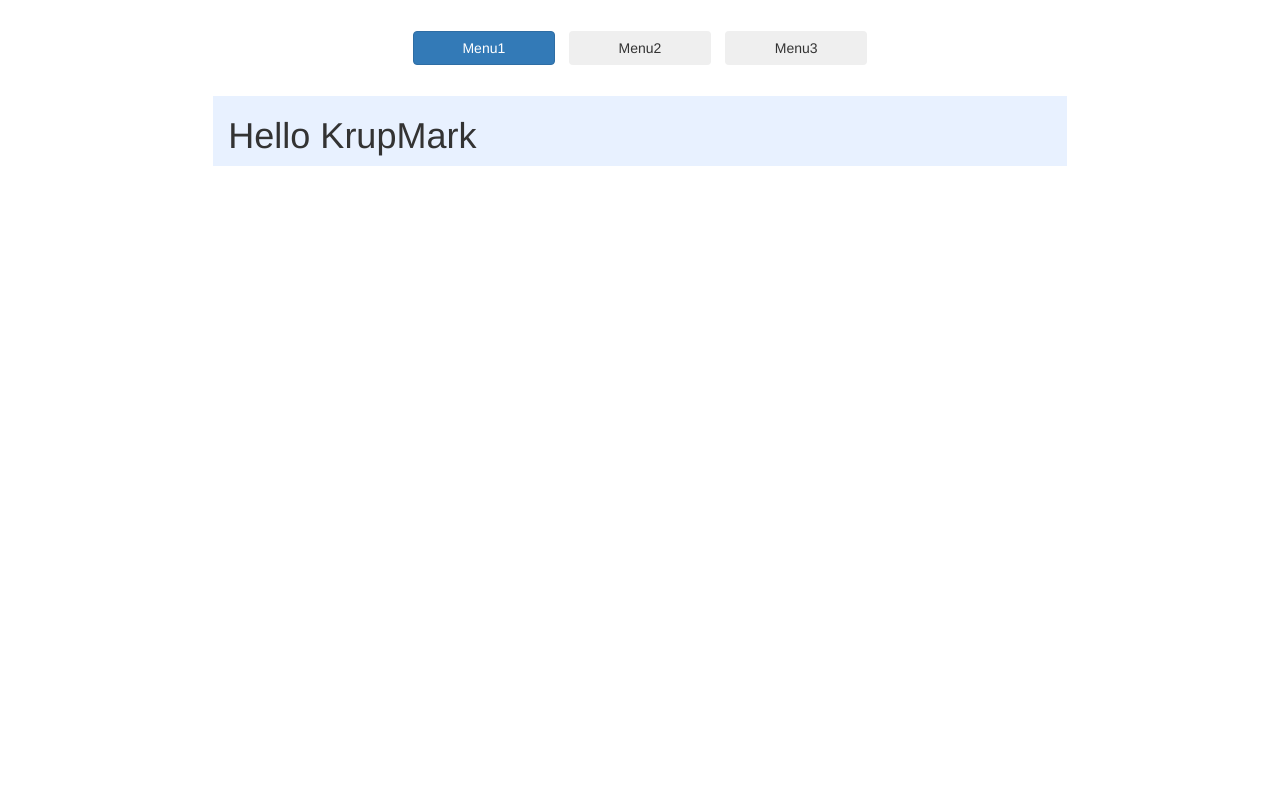
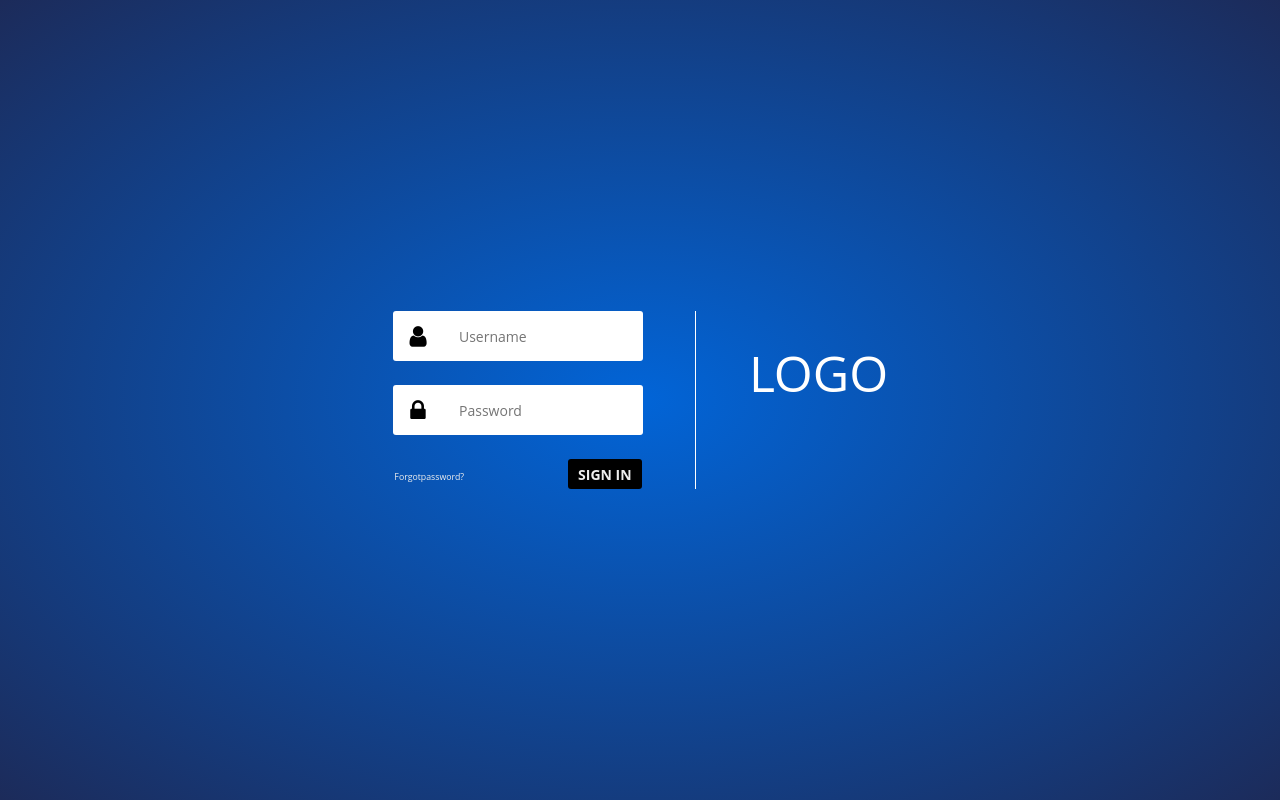
Before and after one commit to patya8888/nyilvantarto_flask, a Flask app: page / in a window 1280 px wide. Run offline with Flask 2, Linux system fonts and the light colour scheme; some libraries are stand-ins or nearby versions.

Commit message:
rendrakas

```diff
--- a/app.py
+++ b/app.py
@@ -1,21 +1,43 @@
 from flask import Flask
 from flask import render_template
+from flask import request, redirect, url_for
+
 app = Flask(__name__)
 app.debug = True
 
 # http://flask.pocoo.org
 # az index fuggveny rendereli le az index.html file-t
+# a / oldalon get és post method-okat is engedünk
+# https://www.w3schools.com/tags/ref_httpmethods.asp
+# EZ NEM EGY IGAZI BEJELENTKEZO FElULET, igy nem szabad csinalni rendes bejelentkezest
+@app.route("/", methods=['GET', 'POST'])
+def index():
+    # egy error valtozot deklaralunk aminek a kezdo erteken None (azaz semmi)
+    error = None
+    # ha ez a page ugy van meghivva hogy a kliens POST-ot kuld
+    if request.method == 'POST':
+        # a login.html-ben levo form adatokat, kiszedjuk a POST-bol es betoltjuk ket darab valtozoba
+        email = request.form.get('email')
+        passwd = request.form.get('password')
+        # print(request.form.get)
+        print("A megadott emailcim: {}".format(email))
+        print("A megadott jelszo: {}".format(passwd))
+        # a bekuldott adatok kozul ellenorizzuk a felahasznalonevet, es ha az helyes
+        if email == "KrupMark":
+            # atiranyitjuk a felhasznalot a belso oldalra
+            return redirect(url_for('nyilvantarto'))
+        else:
+            # ha rossz adatokat adott meg, akkor egy hibauzenetet kuldonk...
+            error = 'Invalid Credentials. Please try again.'
+    # a flask minden template file-t a templates mappan belul keres.
+    # ha nem POST a http keres, hanem GET, akkor siman csak a login.html-t rendereljuk:
+    return render_template('login.html', error=error)
 
-@app.route("/")
-def index():
+@app.route("/nyilvantarto")
+def nyilvantarto():
     user = "KrupMark"
-    # a user valtozo, az a index.html file-ban is user valtozokent lesz elerheto
+    # a user valtozo,az az index.html file-ban is user valtozokent lesz elerheto
     return render_template('index.html', user=user)
-
-# a flask minden template file-t a templates mappan belül keres.
-@app.route("/login")
-def loginPage():
-    return render_template('login.html')
 
 if __name__ == "__main__":
 	app.run(host='0.0.0.0')
--- a/static/css/login.css
+++ b/static/css/login.css
@@ -1,80 +1,167 @@
-body {
-padding-top: 120px;
-padding-bottom: 40px;
-background-color: #eee;
+@charset "utf-8";
+
+
+@import url//maxcdn.bootstrapcdn.com/font-awesome/4.3.0/css/font-awesome.min.css);
+
+
+
+div.main{
+    background: #0264d6; /* Old browsers */
+background: -moz-radial-gradient(center, ellipse cover,  #0264d6 1%, #1c2b5a 100%); /* FF3.6+ */
+background: -webkit-gradient(radial, center center, 0px, center center, 100%, color-stop(1%,#0264d6), color-stop(100%,#1c2b5a)); /* Chrome,Safari4+ */
+background: -webkit-radial-gradient(center, ellipse cover,  #0264d6 1%,#1c2b5a 100%); /* Chrome10+,Safari5.1+ */
+background: -o-radial-gradient(center, ellipse cover,  #0264d6 1%,#1c2b5a 100%); /* Opera 12+ */
+background: -ms-radial-gradient(center, ellipse cover,  #0264d6 1%,#1c2b5a 100%); /* IE10+ */
+background: radial-gradient(ellipse at center,  #0264d6 1%,#1c2b5a 100%); /* W3C */
+filter: progid:DXImageTransform.Microsoft.gradient( startColorstr='#0264d6', endColorstr='#1c2b5a',GradientType=1 ); /* IE6-9 fallback on horizontal gradient */
+height:calc(100vh);
+width:100%;
+}
+
+[class*="fontawesome-"]:before {
+  font-family: 'FontAwesome', sans-serif;
+}
+
+/* ---------- GENERAL ---------- */
+
+* {
+  box-sizing: border-box;
+    margin:0px auto;
+
+  &:before,
+  &:after {
+    box-sizing: border-box;
+  }
 
 }
-.btn
-{
-outline:0;
-border:none;
-border-top:none;
-border-bottom:none;
-border-left:none;
-border-right:none;
-box-shadow:inset 2px -3px rgba(0,0,0,0.15);
+
+body {
+
+    color: #606468;
+  font: 87.5%/1.5em 'Open Sans', sans-serif;
+  margin: 0;
 }
-.btn:focus
-{
-outline:0;
--webkit-outline:0;
--moz-outline:0;
+
+a {
+	color: #eee;
+	text-decoration: none;
 }
-.fullscreen_bg {
-position: fixed;
-top: 0;
-right: 0;
-bottom: 0;
-left: 0;
-background-size: cover;
-background-position: 50% 50%;
-background-image: url('http://cleancanvas.herokuapp.com/img/backgrounds/color-splash.jpg');
-background-repeat:repeat;
+
+a:hover {
+	text-decoration: underline;
 }
-.form-signin {
-max-width: 280px;
-padding: 15px;
-margin: 0 auto;
-  margin-top:50px;
+
+input {
+	border: none;
+	font-family: 'Open Sans', Arial, sans-serif;
+	font-size: 14px;
+	line-height: 1.5em;
+	padding: 0;
+	-webkit-appearance: none;
 }
-.form-signin .form-signin-heading, .form-signin {
-margin-bottom: 10px;
+
+p {
+	line-height: 1.5em;
 }
-.form-signin .form-control {
-position: relative;
-font-size: 16px;
-height: auto;
-padding: 10px;
--webkit-box-sizing: border-box;
--moz-box-sizing: border-box;
-box-sizing: border-box;
+
+.clearfix {
+  *zoom: 1;
+
+  &:before,
+  &:after {
+    content: ' ';
+    display: table;
+  }
+
+  &:after {
+    clear: both;
+  }
+
 }
-.form-signin .form-control:focus {
-z-index: 2;
+
+.container {
+  left: 50%;
+  position: fixed;
+  top: 50%;
+  transform: translate(-50%, -50%);
 }
-.form-signin input[type="text"] {
-margin-bottom: -1px;
-border-bottom-left-radius: 0;
-border-bottom-right-radius: 0;
-border-top-style: solid;
-border-right-style: solid;
-border-bottom-style: none;
-border-left-style: solid;
-border-color: #000;
+
+/* ---------- LOGIN ---------- */
+
+#login form{
+	width: 250px;
 }
-.form-signin input[type="password"] {
-margin-bottom: 10px;
-border-top-left-radius: 0;
-border-top-right-radius: 0;
-border-top-style: none;
-border-right-style: solid;
-border-bottom-style: solid;
-border-left-style: solid;
-border-color: rgb(0,0,0);
-border-top:1px solid rgba(0,0,0,0.08);
+#login, .logo{
+    display:inline-block;
+    width:40%;
 }
-.form-signin-heading {
-color: #fff;
-text-align: center;
-text-shadow: 0 2px 2px rgba(0,0,0,0.5);
+#login{
+border-right:1px solid #fff;
+  padding: 0px 22px;
+  width: 59%;
 }
+.logo{
+color:#fff;
+font-size:50px;
+  line-height: 125px;
+}
+
+#login form span.fa {
+	background-color: #fff;
+	border-radius: 3px 0px 0px 3px;
+	color: #000;
+	display: block;
+	float: left;
+	height: 50px;
+    font-size:24px;
+	line-height: 50px;
+	text-align: center;
+	width: 50px;
+}
+
+#login form input {
+	height: 50px;
+}
+fieldset{
+    padding:0;
+    border:0;
+    margin: 0;
+
+}
+#login form input[type="text"], input[type="password"] {
+	background-color: #fff;
+	border-radius: 0px 3px 3px 0px;
+	color: #000;
+	margin-bottom: 1em;
+	padding: 0 16px;
+	width: 200px;
+}
+
+#login form input[type="submit"] {
+  border-radius: 3px;
+  -moz-border-radius: 3px;
+  -webkit-border-radius: 3px;
+  background-color: #000000;
+  color: #eee;
+  font-weight: bold;
+  /* margin-bottom: 2em; */
+  text-transform: uppercase;
+  padding: 5px 10px;
+  height: 30px;
+}
+
+#login form input[type="submit"]:hover {
+	background-color: #d44179;
+}
+
+#login > p {
+	text-align: center;
+}
+
+#login > p span {
+	padding-left: 5px;
+}
+.middle {
+  display: flex;
+  width: 600px;
+}
--- a/static/css/main.css
+++ b/static/css/main.css
@@ -20,3 +20,22 @@ background-color: #e8f1ff;
 .inactive-content {
     display:none;
 }
+
+.add {
+    padding: 4px 16px;
+    margin: 10px;
+    float: right;
+    border-radius: 5px;
+}
+.remove {
+    display: inline-block;
+    padding: 4px 12px;
+    border-radius: 5px;
+    float: left;
+}
+.munkaora {
+    width:100%;
+}
+.datum_mezo {
+    width:100%;
+}
--- a/templates/index.html
+++ b/templates/index.html
@@ -24,6 +24,26 @@
   {# a {{ jelek közötti rész a jinja2 template engine-hez tartozik.  #}
   {#   további információk: http://jinja.pocoo.org/docs/2.9/ #}
   <h1>Hello {{ user }} </h1>
+    <div class="add_button">
+        <button class="add btn-success" onclick="addMunkanap()">+</button>
+    </div>
+    <div class="munkanapok">
+        Ird be a munkanapot:
+        <form id="munkanapItems">
+            <div class="new_munkanap">
+                <div class="col-xs-6 col-sm-2">
+                    <input type="text" placeholder="dátum" value="datum">
+                </div>
+                <div class="col-xs-6 col-sm-2">
+                    <input type="number" min="0.5" max="12" step="0.5" placeholder="Munkaóra" value="ora">
+                </div>
+                <div class="col-xs-12 col-sm-6">
+                    <textarea rows="3" placeholder="megjegyzés"></textarea>
+                </div>
+            </div>
+            <button class="remove btn-danger" onclick="removeMunkanap(this.id)">-</button>
+        </form>
+    </div>
 </div>
 <div id="2" class="inactive-content content container col-md-8 col-md-offset-2">
 
--- a/templates/login.html
+++ b/templates/login.html
@@ -11,26 +11,35 @@
 
 </head>
 <body>
-<div id="fullscreen_bg" class="fullscreen_bg"/>
-
+    <link rel="stylesheet" href="//maxcdn.bootstrapcdn.com/font-awesome/4.3.0/css/font-awesome.min.css">
+    <div class="main">
         <div class="container">
-
-	<form class="form-signin" method="POST">
-		<h1 class="form-signin-heading text-muted">Sign In</h1>
+            <center>
+                <div class="middle">
+                    <div id="login">
+                        <form method="POST">
+                            <fieldset class="clearfix">
+                                <!--hiba eseten error valtozo erteket kap, es ki irjuk az erteket-->
                                 {% if error %}
                                     <p class="error"><strong>Error:</strong> {{ error }}
                                 {% endif %}
-    <input type="text" class="form-control" placeholder="Email address" name="email" required="" autofocus="">
-    <input type="password" class="form-control" placeholder="Password" name="password" required="">
-		<button class="btn btn-lg btn-primary btn-block" type="submit" >
-			Sign In
-		</button>
+                                <p><span class="fa fa-user"></span><input type="text" Placeholder="Username" name="email" required=""></p>
+                                <p><span class="fa fa-lock"></span><input type="password"  Placeholder="Password" name="password" required=""></p>
+                                <div>
+                                    <span style="width:48%; text-align:left;  display: inline-block;"><a class="small-text" href="#">Forgotpassword?</a></span>
+                                    <span style="width:50%; text-align:right;  display: inline-block;"><input type="submit" value="Sign In"></span>
+                                </div>
+                            </fieldset>
+                            <div class="clearfix"></div>
                         </form>
-
+                        <div class="clearfix"></div>
+                    </div> <!-- end login -->
+                    <div class="logo">LOGO
+                        <div class="clearfix"></div>
+                    </div>
+                </div>
+            </center>
+        </div>
     </div>
 </body>
-<script>
-
-</script>
-
 </html>
```
Also changed, not shown: README.md, 1 other file. Lines whose indentation alone changed are shown as unchanged.
